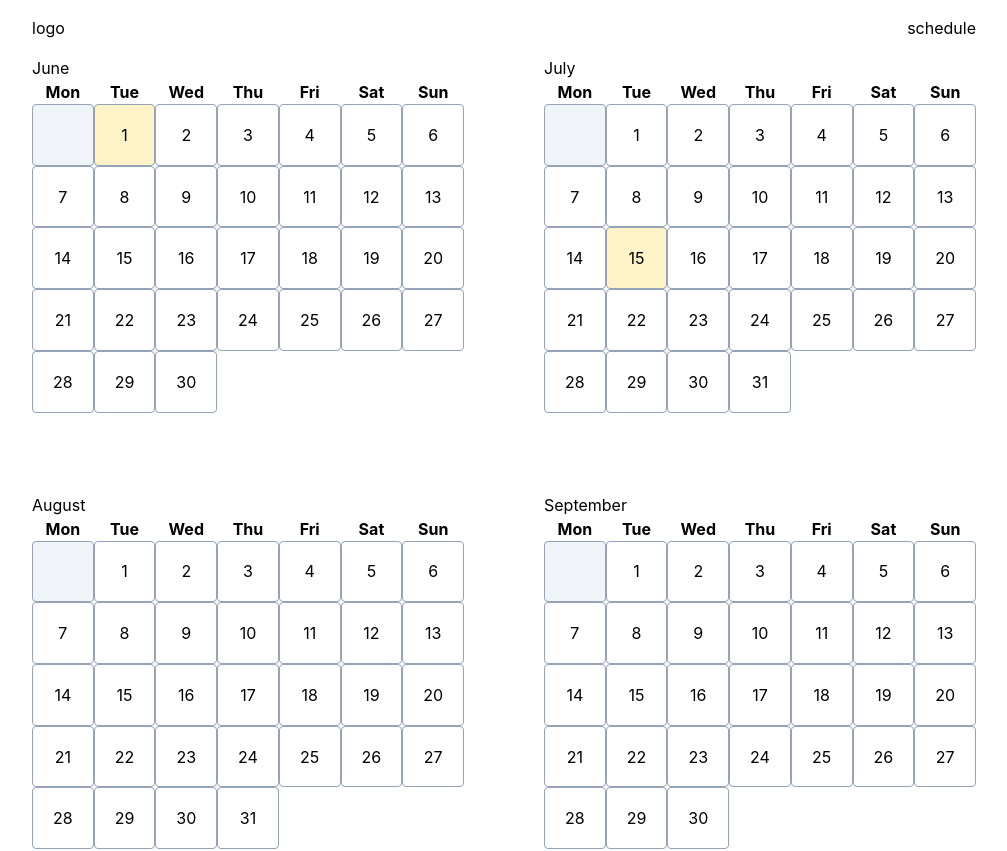
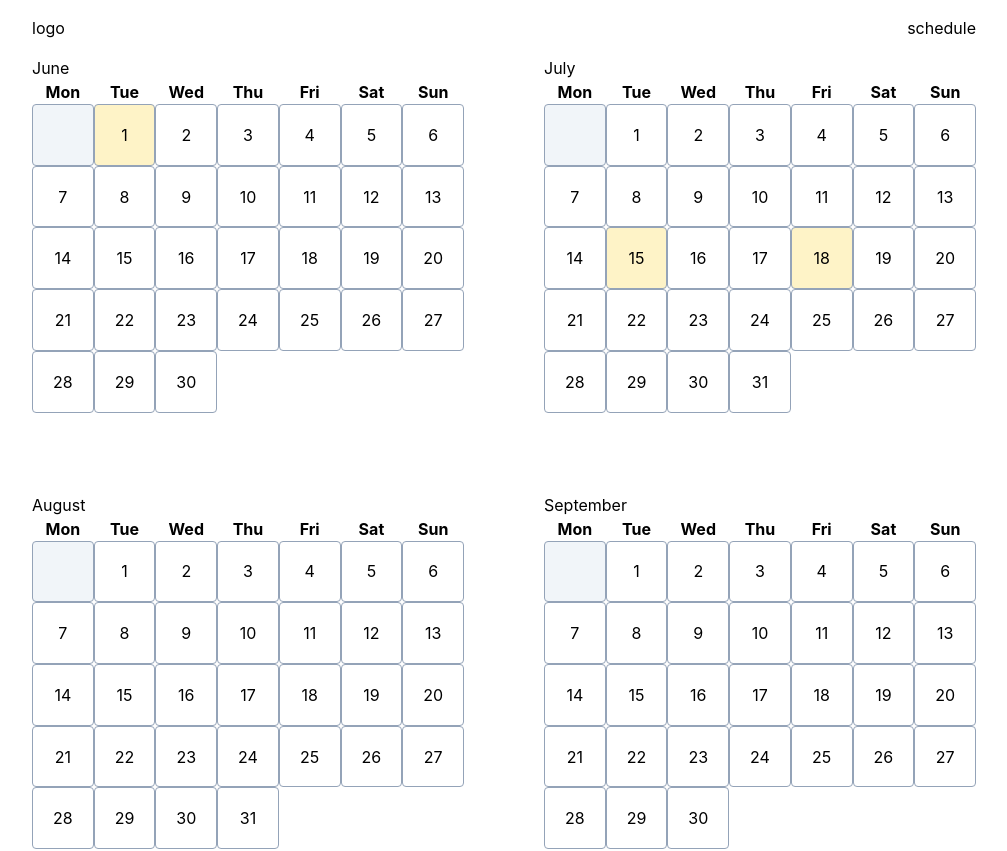
Before and after one commit to joseleyrebelo/schedule-site, a Next.js app: page /schedule in a window 1280 px wide. Shown: the top 851 px of the page, without its empty margins (136-1143 px from the left). Built offline with nearby package versions, Linux system fonts and the light colour scheme.

Commit message:
Adding link and more data

```diff
--- a/components/MonthCell.tsx
+++ b/components/MonthCell.tsx
@@ -12,7 +12,7 @@ const MonthCell = ({ value, link }: MonthCell) => {
   return (
     <div
       className={
-        `rounded aspect-square flex items-center justify-center border border-slate-400 ` +
+        `rounded aspect-square border border-slate-400 ` +
         `border-slate-300 ${
           hasHover
             ? hasContent
@@ -26,10 +26,14 @@ const MonthCell = ({ value, link }: MonthCell) => {
     >
       {link ? (
         <Link href={`/day?date=${link.join("-")}`}>
-          <span>{value}</span>
+          <div className="h-full w-full flex items-center justify-center  ">
+            {value}
+          </div>
         </Link>
       ) : (
-        value
+        <div className="h-full w-full flex items-center justify-center  ">
+          {value}
+        </div>
       )}
     </div>
   );
--- a/pages/api/schedule.ts
+++ b/pages/api/schedule.ts
@@ -10,10 +10,14 @@ export default function handler(
   const schedule = {
     2022: {
       June: {
-        1: [{ type: "bills", description: "Pay rent" }],
+        1: [
+          { type: "bills", description: "Pay rent" },
+          { type: "bills", description: "Pay rent 2" },
+        ],
       },
       July: {
         15: [{ type: "out", description: "Pay rent" }],
+        18: [{ type: "out", description: "Pay rent" }],
       },
     },
   };
```
